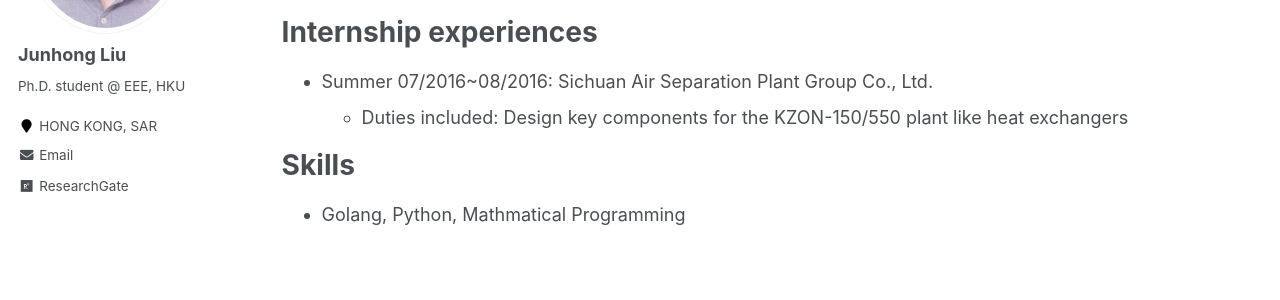
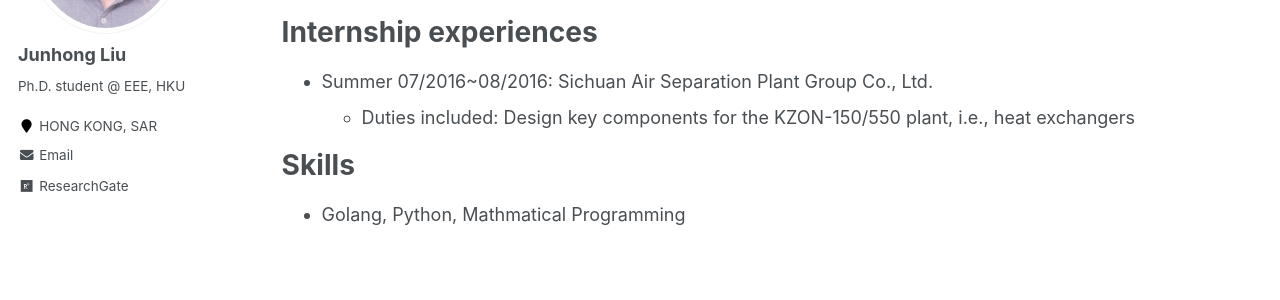
Before and after one commit to johnny-eee/online, a Jekyll site: the page built from _pages/cv.md, in a window 1280 px wide. Shown: the part 313-613 px from the top of the page. Built offline with Jekyll 4.4.1, drawn with Linux system fonts in a browser that asks for light colours.

Commit message:
Update cv.md

```diff
--- a/_pages/cv.md
+++ b/_pages/cv.md
@@ -19,7 +19,7 @@ Education
 Internship experiences
 ======
 * Summer 07/2016~08/2016: Sichuan Air Separation Plant Group Co., Ltd.
-  * Duties included: Design key components for the KZON-150/550 plant like heat exchangers
+  * Duties included: Design key components for the KZON-150/550 plant, i.e., heat exchangers
 
 
 Skills
```
